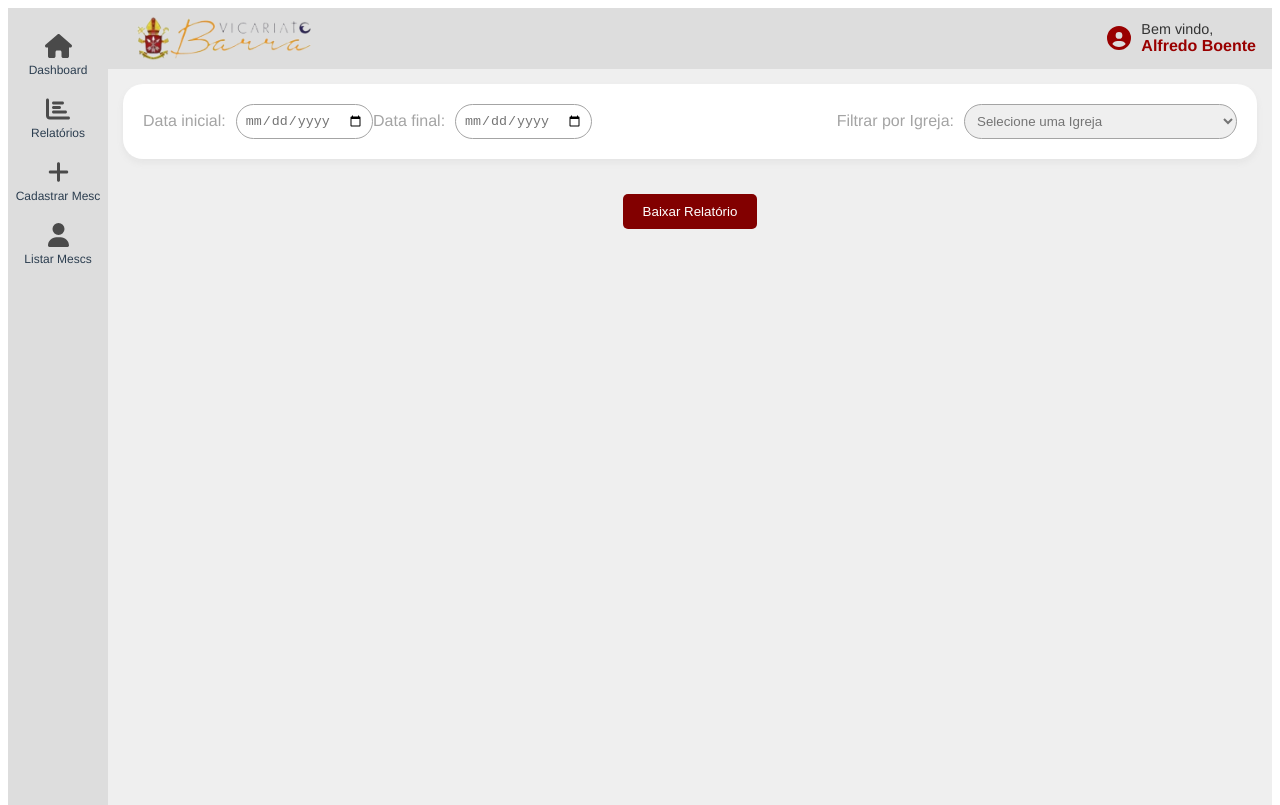
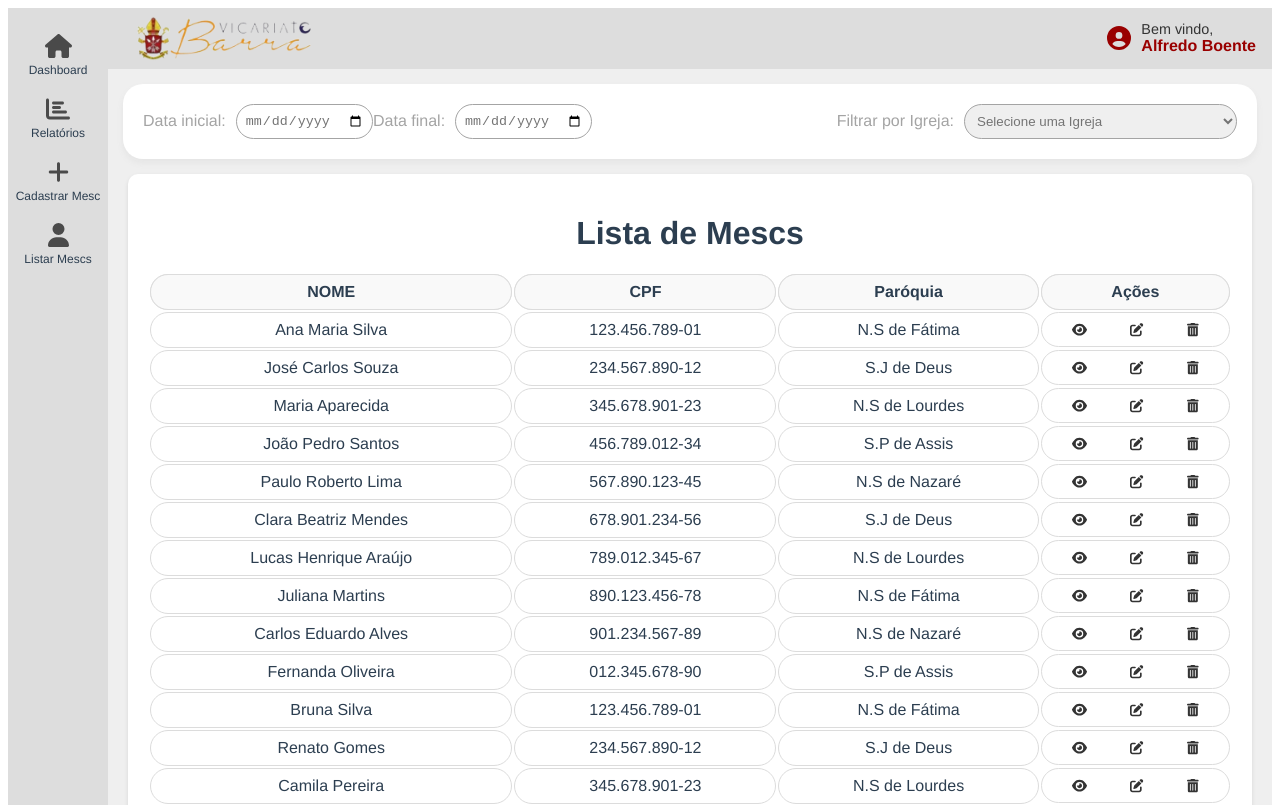
Before and after one commit to ygorxds/vicariato-episcopal-Community, a Vue app: page /list-mesc in a window 1280 px wide. Shown: the top 805 px of the page. Built offline with nearby package versions, Linux system fonts and the light colour scheme.

Commit message:
list all mescs

```diff
--- a/package.json
+++ b/package.json
@@ -8,6 +8,7 @@
     "lint": "vue-cli-service lint"
   },
   "dependencies": {
+    "@fortawesome/fontawesome-free": "^6.5.2",
     "@fortawesome/fontawesome-svg-core": "^6.5.2",
     "@fortawesome/free-solid-svg-icons": "^6.5.2",
     "@fortawesome/vue-fontawesome": "^3.0.8",
--- a/src/main.ts
+++ b/src/main.ts
@@ -3,6 +3,9 @@ import App from './App.vue';
 import router from './router';
 import store from './store';
 import './registerServiceWorker';
+import '@fortawesome/fontawesome-free/css/all.css';
+import '@fortawesome/fontawesome-free/js/all.js';
+
 
 // Importações do FontAwesome
 import { library } from '@fortawesome/fontawesome-svg-core';
--- a/src/views/ListMescs.vue
+++ b/src/views/ListMescs.vue
@@ -5,58 +5,183 @@
       <UserHeader />
       <DateFilter />
 
+      <div class="table-container">
+        <h1>Lista de Mescs</h1>
+        <table>
+          <thead>
+            <tr>
+              <th>NOME</th>
+              <th>CPF</th>
+              <th>Paróquia</th>
+              <th>Ações</th>
+            </tr>
+          </thead>
+          <tbody>
+            <tr v-for="(mesc, index) in mescs" :key="index">
+              <td>{{ mesc.nome }}</td>
+              <td>{{ mesc.cpf }}</td>
+              <td>{{ mesc.paroquia }}</td>
+              <td class="actions">
+                <button @click="viewMesc(mesc)"><i class="fas fa-eye"></i></button>
+                <button @click="editMesc(mesc)"><i class="fas fa-edit"></i></button>
+                <button @click="deleteMesc(mesc)"><i class="fas fa-trash-alt"></i></button>
+              </td>
+            </tr>
+          </tbody>
+        </table>
+      </div>
+
       <button class="download-report" @click="downloadReport">Baixar Relatório</button>
     </div>
   </div>
 </template>
 
 <script lang="ts">
-import { defineComponent, ref, onMounted } from 'vue';
+import { defineComponent } from 'vue';
 import SidebarMenu from '../components/SidebarMenu.vue';
 import UserHeader from '../components/Header.vue';
 import DateFilter from '../components/DateFilter.vue';
-
 import { jsPDF } from 'jspdf';
 
+interface Mesc {
+  nome: string;
+  cpf: string;
+  paroquia: string;
+}
+
 export default defineComponent({
-  name: 'List-Mescs',
+  name: 'ListagemMescs',
   components: {
     SidebarMenu,
     UserHeader,
     DateFilter
   },
-  setup() {
-    const chartsLoaded = ref(false);
-    const selectedChart = ref('');
-
-    const loadChart = async () => {
-      try {
-        // Simulate loading of chart data
-        await new Promise(resolve => setTimeout(resolve, 1000));
-        chartsLoaded.value = true;
-      } catch (error) {
-        console.error("Failed to load chart:", error);
-        chartsLoaded.value = false;
-      }
+  data() {
+    return {
+      mescs: [
+      { nome: 'Ana Maria Silva', cpf: '123.456.789-01', paroquia: 'N.S de Fátima' },
+  { nome: 'José Carlos Souza', cpf: '234.567.890-12', paroquia: 'S.J de Deus' },
+  { nome: 'Maria Aparecida', cpf: '345.678.901-23', paroquia: 'N.S de Lourdes' },
+  { nome: 'João Pedro Santos', cpf: '456.789.012-34', paroquia: 'S.P de Assis' },
+  { nome: 'Paulo Roberto Lima', cpf: '567.890.123-45', paroquia: 'N.S de Nazaré' },
+  { nome: 'Clara Beatriz Mendes', cpf: '678.901.234-56', paroquia: 'S.J de Deus' },
+  { nome: 'Lucas Henrique Araújo', cpf: '789.012.345-67', paroquia: 'N.S de Lourdes' },
+  { nome: 'Juliana Martins', cpf: '890.123.456-78', paroquia: 'N.S de Fátima' },
+  { nome: 'Carlos Eduardo Alves', cpf: '901.234.567-89', paroquia: 'N.S de Nazaré' },
+  { nome: 'Fernanda Oliveira', cpf: '012.345.678-90', paroquia: 'S.P de Assis' },
+  { nome: 'Bruna Silva', cpf: '123.456.789-01', paroquia: 'N.S de Fátima' },
+  { nome: 'Renato Gomes', cpf: '234.567.890-12', paroquia: 'S.J de Deus' },
+  { nome: 'Camila Pereira', cpf: '345.678.901-23', paroquia: 'N.S de Lourdes' },
+  { nome: 'Rafael Costa', cpf: '456.789.012-34', paroquia: 'S.P de Assis' },
+  { nome: 'Mariana Rocha', cpf: '567.890.123-45', paroquia: 'N.S de Nazaré' },
+  { nome: 'Daniel Ferreira', cpf: '678.901.234-56', paroquia: 'S.J de Deus' },
+  { nome: 'Gabriela Castro', cpf: '789.012.345-67', paroquia: 'N.S de Lourdes' },
+  { nome: 'Pedro Martins', cpf: '890.123.456-78', paroquia: 'N.S de Fátima' },
+  { nome: 'Mateus Nascimento', cpf: '901.234.567-89', paroquia: 'N.S de Nazaré' },
+  { nome: 'Larissa Lima', cpf: '012.345.678-90', paroquia: 'S.P de Assis' },
+  { nome: 'Bianca Souza', cpf: '123.456.789-01', paroquia: 'N.S de Fátima' },
+  { nome: 'Thiago Oliveira', cpf: '234.567.890-12', paroquia: 'S.J de Deus' },
+  { nome: 'Fabiana Almeida', cpf: '345.678.901-23', paroquia: 'N.S de Lourdes' },
+  { nome: 'Gustavo Pereira', cpf: '456.789.012-34', paroquia: 'S.P de Assis' },
+  { nome: 'Vanessa Santos', cpf: '567.890.123-45', paroquia: 'N.S de Nazaré' },
+  { nome: 'Bruno Lima', cpf: '678.901.234-56', paroquia: 'S.J de Deus' },
+  { nome: 'Marcos Correia', cpf: '789.012.345-67', paroquia: 'N.S de Lourdes' },
+  { nome: 'Amanda Vieira', cpf: '890.123.456-78', paroquia: 'N.S de Fátima' },
+  { nome: 'Felipe Costa', cpf: '901.234.567-89', paroquia: 'N.S de Nazaré' },
+  { nome: 'Aline Fernandes', cpf: '012.345.678-90', paroquia: 'S.P de Assis' },
+  { nome: 'Eduardo Silva', cpf: '123.456.789-01', paroquia: 'N.S de Fátima' },
+  { nome: 'Jessica Martins', cpf: '234.567.890-12', paroquia: 'S.J de Deus' },
+  { nome: 'Henrique Oliveira', cpf: '345.678.901-23', paroquia: 'N.S de Lourdes' },
+  { nome: 'Renata Souza', cpf: '456.789.012-34', paroquia: 'S.P de Assis' },
+  { nome: 'Fábio Lima', cpf: '567.890.123-45', paroquia: 'N.S de Nazaré' },
+  { nome: 'Patrícia Silva', cpf: '678.901.234-56', paroquia: 'S.J de Deus' },
+  { nome: 'André Almeida', cpf: '789.012.345-67', paroquia: 'N.S de Lourdes' },
+  { nome: 'Carla Pereira', cpf: '890.123.456-78', paroquia: 'N.S de Fátima' },
+  { nome: 'Luciana Santos', cpf: '901.234.567-89', paroquia: 'N.S de Nazaré' },
+  { nome: 'Roberto Souza', cpf: '012.345.678-90', paroquia: 'S.P de Assis' },
+  { nome: 'Sabrina Oliveira', cpf: '123.456.789-01', paroquia: 'N.S de Fátima' },
+  { nome: 'Vitor Lima', cpf: '234.567.890-12', paroquia: 'S.J de Deus' },
+  { nome: 'Tatiana Almeida', cpf: '345.678.901-23', paroquia: 'N.S de Lourdes' },
+  { nome: 'Rodrigo Martins', cpf: '456.789.012-34', paroquia: 'S.P de Assis' },
+  { nome: 'Débora Souza', cpf: '567.890.123-45', paroquia: 'N.S de Nazaré' },
+  { nome: 'César Oliveira', cpf: '678.901.234-56', paroquia: 'S.J de Deus' },
+  { nome: 'Fernanda Lima', cpf: '789.012.345-67', paroquia: 'N.S de Lourdes' },
+  { nome: 'Rita Pereira', cpf: '890.123.456-78', paroquia: 'N.S de Fátima' },
+  { nome: 'Gilberto Santos', cpf: '901.234.567-89', paroquia: 'N.S de Nazaré' },
+  { nome: 'Julio Souza', cpf: '012.345.678-90', paroquia: 'S.P de Assis' },
+  { nome: 'Paula Oliveira', cpf: '123.456.789-01', paroquia: 'N.S de Fátima' },
+  { nome: 'Ricardo Lima', cpf: '234.567.890-12', paroquia: 'S.J de Deus' },
+  { nome: 'Simone Almeida', cpf: '345.678.901-23', paroquia: 'N.S de Lourdes' },
+  { nome: 'Guilherme Martins', cpf: '456.789.012-34', paroquia: 'S.P de Assis' },
+  { nome: 'Eliane Souza', cpf: '567.890.123-45', paroquia: 'N.S de Nazaré' },
+  { nome: 'Antônio Silva', cpf: '678.901.234-56', paroquia: 'S.J de Deus' },
+  { nome: 'Rafaela Pereira', cpf: '789.012.345-67', paroquia: 'N.S de Lourdes' },
+  { nome: 'Leonardo Santos', cpf: '890.123.456-78', paroquia: 'N.S de Fátima' },
+  { nome: 'Monica Oliveira', cpf: '901.234.567-89', paroquia: 'N.S de Nazaré' },
+  { nome: 'Cristina Lima', cpf: '012.345.678-90', paroquia: 'S.P de Assis' },
+  { nome: 'Marcelo Souza', cpf: '123.456.789-01', paroquia: 'N.S de Fátima' },
+  { nome: 'Regina Pereira', cpf: '234.567.890-12', paroquia: 'S.J de Deus' },
+  { nome: 'Fabio Almeida', cpf: '345.678.901-23', paroquia: 'N.S de Lourdes' },
+  { nome: 'Elaine Martins', cpf: '456.789.012-34', paroquia: 'S.P de Assis' },
+  { nome: 'Silvio Souza', cpf: '567.890.123-45', paroquia: 'N.S de Nazaré' },
+  { nome: 'Viviane Oliveira', cpf: '678.901.234-56', paroquia: 'S.J de Deus' },
+  { nome: 'Cristiano Lima', cpf: '789.012.345-67', paroquia: 'N.S de Lourdes' },
+  { nome: 'Lucia Pereira', cpf: '890.123.456-78', paroquia: 'N.S de Fátima' },
+  { nome: 'Jorge Santos', cpf: '901.234.567-89', paroquia: 'N.S de Nazaré' },
+  { nome: 'Katia Souza', cpf: '012.345.678-90', paroquia: 'S.P de Assis' },
+  { nome: 'Fátima Oliveira', cpf: '123.456.789-01', paroquia: 'N.S de Fátima' },
+  { nome: 'Luis Lima', cpf: '234.567.890-12', paroquia: 'S.J de Deus' },
+  { nome: 'Isabel Almeida', cpf: '345.678.901-23', paroquia: 'N.S de Lourdes' },
+  { nome: 'Wilson Martins', cpf: '456.789.012-34', paroquia: 'S.P de Assis' },
+  { nome: 'Janaina Souza', cpf: '567.890.123-45', paroquia: 'N.S de Nazaré' },
+  { nome: 'Pedro Oliveira', cpf: '678.901.234-56', paroquia: 'S.J de Deus' },
+  { nome: 'Tatiana Lima', cpf: '789.012.345-67', paroquia: 'N.S de Lourdes' },
+  { nome: 'Paulo Pereira', cpf: '890.123.456-78', paroquia: 'N.S de Fátima' },
+  { nome: 'Carolina Santos', cpf: '901.234.567-89', paroquia: 'N.S de Nazaré' },
+  { nome: 'Michele Souza', cpf: '012.345.678-90', paroquia: 'S.P de Assis' },
+  { nome: 'Anderson Oliveira', cpf: '123.456.789-01', paroquia: 'N.S de Fátima' },
+  { nome: 'Roberta Lima', cpf: '234.567.890-12', paroquia: 'S.J de Deus' },
+  { nome: 'Wagner Almeida', cpf: '345.678.901-23', paroquia: 'N.S de Lourdes' },
+  { nome: 'Jaqueline Martins', cpf: '456.789.012-34', paroquia: 'S.P de Assis' },
+  { nome: 'Tatiane Souza', cpf: '567.890.123-45', paroquia: 'N.S de Nazaré' },
+  { nome: 'Augusto Oliveira', cpf: '678.901.234-56', paroquia: 'S.J de Deus' },
+  { nome: 'Paula Lima', cpf: '789.012.345-67', paroquia: 'N.S de Lourdes' },
+  { nome: 'André Pereira', cpf: '890.123.456-78', paroquia: 'N.S de Fátima' },
+  { nome: 'Laura Santos', cpf: '901.234.567-89', paroquia: 'N.S de Nazaré' },
+  { nome: 'Ricardo Souza', cpf: '012.345.678-90', paroquia: 'S.P de Assis' },
+  { nome: 'Patricia Oliveira', cpf: '123.456.789-01', paroquia: 'N.S de Fátima' },
+  { nome: 'Marcio Lima', cpf: '234.567.890-12', paroquia: 'S.J de Deus' },
+  { nome: 'Alice Almeida', cpf: '345.678.901-23', paroquia: 'N.S de Lourdes' },
+  { nome: 'Alessandra Martins', cpf: '456.789.012-34', paroquia: 'S.P de Assis' },
+  { nome: 'Flávia Souza', cpf: '567.890.123-45', paroquia: 'N.S de Nazaré' },
+  { nome: 'Douglas Oliveira', cpf: '678.901.234-56', paroquia: 'S.J de Deus' },
+  { nome: 'Marina Lima', cpf: '789.012.345-67', paroquia: 'N.S de Lourdes' },
+  { nome: 'José Pereira', cpf: '890.123.456-78', paroquia: 'N.S de Fátima' },
+  { nome: 'Thiago Santos', cpf: '901.234.567-89', paroquia: 'N.S de Nazaré' },
+      ] as Mesc[],
     };
-
-    const downloadReport = () => {
+  },
+  methods: {
+    downloadReport() {
       const pdf = new jsPDF();
-      pdf.text("Relatório de Análise", 10, 10);
-      pdf.text("Aqui você pode colocar mais textos e dados", 10, 20);
-      pdf.save('Relatório.pdf');
-    };
-
-    onMounted(() => {
-      loadChart();
-    });
-
-    return {
-      chartsLoaded,
-      selectedChart,
-      loadChart,
-      downloadReport
-    };
+      pdf.text("Relatório de MESCs", 10, 10);
+      this.mescs.forEach((mesc, index) => {
+        pdf.text(`${mesc.nome} - ${mesc.cpf} - ${mesc.paroquia}`, 10, 20 + (index * 10));
+      });
+      pdf.save('Relatório_MESCs.pdf');
+    },
+    viewMesc(mesc: Mesc) {
+      // Lógica para visualizar MESC
+      alert(`Visualizar: ${mesc.nome}`);
+    },
+    editMesc(mesc: Mesc) {
+      // Lógica para editar MESC
+      alert(`Editar: ${mesc.nome}`);
+    },
+    deleteMesc(mesc: Mesc) {
+      // Lógica para deletar MESC
+      alert(`Deletar: ${mesc.nome}`);
+    }
   }
 });
 </script>
@@ -64,54 +189,65 @@ export default defineComponent({
 <style scoped>
 .dashboard-container {
   display: flex;
-  width: auto;
-  height: auto;
+  width: 100%;
+  min-height: 100vh;
 }
 
 .content-area {
   flex-grow: 1;
   display: flex;
   flex-direction: column;
-  min-height: 100vh; /* Garante que o mínimo seja a altura da tela, mas pode expandir */
+  background-color: rgb(239, 239, 239);
 }
 
-.selector-container {
-  margin-top: 20px;
-  text-align: center;
-  color: #777777;
-}
-
-.chart-display-area {
-  width: 100%;
-  flex-grow: 1;
-  display: flex;
-  justify-content: center;
-  align-items: center;
-  padding: 20px 0; /* Ajuste conforme necessário para não afetar outros componentes */
-}
-
-.charts-container {
-  display: flex;
-  flex-wrap: wrap; /* Permite que os gráficos quebrem linha */
-  justify-content: space-between;
-  width: 80%; /* Ajuste baseado na largura disponível */
-  max-width: 1000px; /* Largura máxima do contêiner */
-  height: auto; /* Auto para acomodar o tamanho do gráfico */
+.table-container {
   background-color: #ffffff;
   padding: 20px;
   border-radius: 10px;
+  box-shadow: 0 2px 4px rgba(0, 0, 0, 0.1);
+  margin-right: 20px;
+  margin-left: 20px;
 }
 
-.chart {
-  flex: 0 1 calc(50% - 10px); /* Cada gráfico ocupará 50% da largura menos os gaps */
-  margin-bottom: 20px; /* Espaçamento entre as linhas */
+h1 {
+  margin-bottom: 20px;
+  text-align: center;
+}
+
+table {
+  width: 100%;
+  border-collapse: separate;
+  text-align: center;
+}
+
+thead {
+  background-color: #dcdcdc;
+}
+
+th, td {
+  border: 0.1px solid #dcdcdc;
+  padding: 8px;
+  border-radius: 20px;
+}
+
+th {
+  background-color: #f9f9f9;
+}
+
+.actions {
   display: flex;
-  align-items: center;
-  justify-content: center;
-  background-color: #ffffff; /* Fundo branco para cada gráfico */
-  border-radius: 10px;
-  padding: 20px;
-  box-shadow: 0 2px 4px rgba(0, 0, 0, 0.1);
+  justify-content: space-around;
+}
+
+.actions button {
+  background: none;
+  border: none;
+  cursor: pointer;
+  color: #333;
+}
+
+.actions button:hover {
+  color: #000;
 }
 
 .download-report {
@@ -123,16 +259,6 @@ export default defineComponent({
   color: white;
   border: none;
   border-radius: 5px;
-}
-
-.selectChoose {
-  height: 50px;
-  width: 400px;
-  border-radius: 20px;
-  color: #777777;
-  background-color: #ffffff;
-  padding: 10px;
-  border-color: #777777;
-  margin-left: 8px;
+  text-align: center;
 }
 </style>
```
Also changed, not shown: 1 other file (tests, documents, lock files or other folders).
